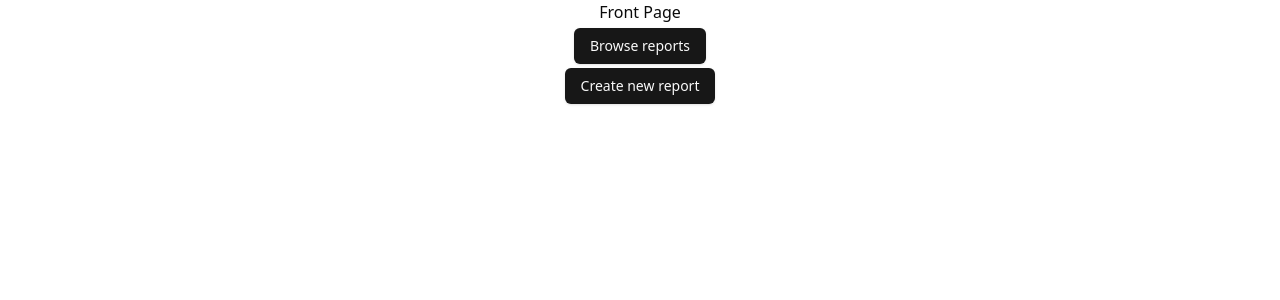
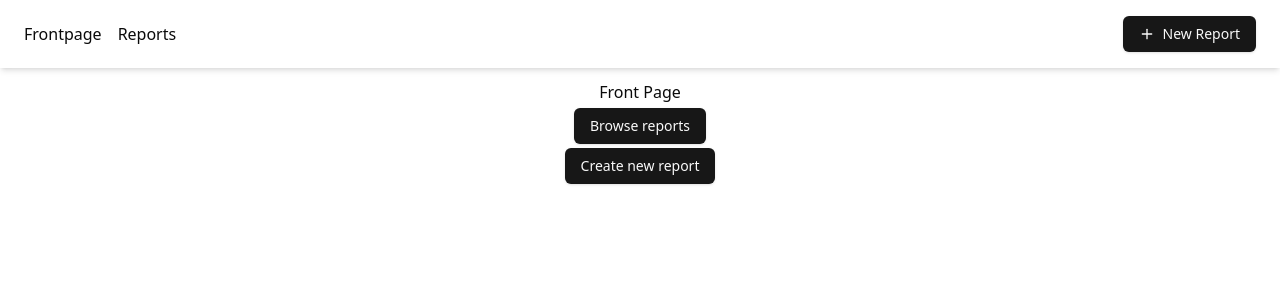
Before and after one commit to premyslbednarek/report-app-fullstack, a React (Vite) app in the folder frontend/: page / in a window 1280 px wide. Shown: the top 300 px of the page. Built offline with nearby package versions, Linux system fonts and the light colour scheme.

Commit message:
feat: Add navbar

```diff
--- /dev/null
+++ b/frontend/src/App.tsx
@@ -0,0 +1,13 @@
+import { Navbar } from "./components/Navbar";
+import { Outlet } from "react-router-dom";
+
+const App = () => {
+  return (
+    <div>
+      <Navbar />
+      <Outlet />
+    </div>
+  );
+};
+
+export default App;
--- /dev/null
+++ b/frontend/src/components/Navbar.tsx
@@ -0,0 +1,25 @@
+import { Link } from "react-router-dom";
+import { Button } from "./ui/button";
+import { Plus } from "lucide-react";
+
+export const Navbar = () => {
+  return (
+    <>
+      <nav className="flex justify-between p-4 shadow-md items-center mb-3">
+        <div>
+          <Link to="/" className="mx-2">
+            Frontpage
+          </Link>
+          <Link to="/reports" className="mx-2">
+            Reports
+          </Link>
+        </div>
+        <Link to="/new" className="mx-2">
+          <Button>
+            <Plus /> New Report
+          </Button>
+        </Link>
+      </nav>
+    </>
+  );
+};
```
Also changed, not shown: frontend/src/main.tsx (+7 -0 lines).
